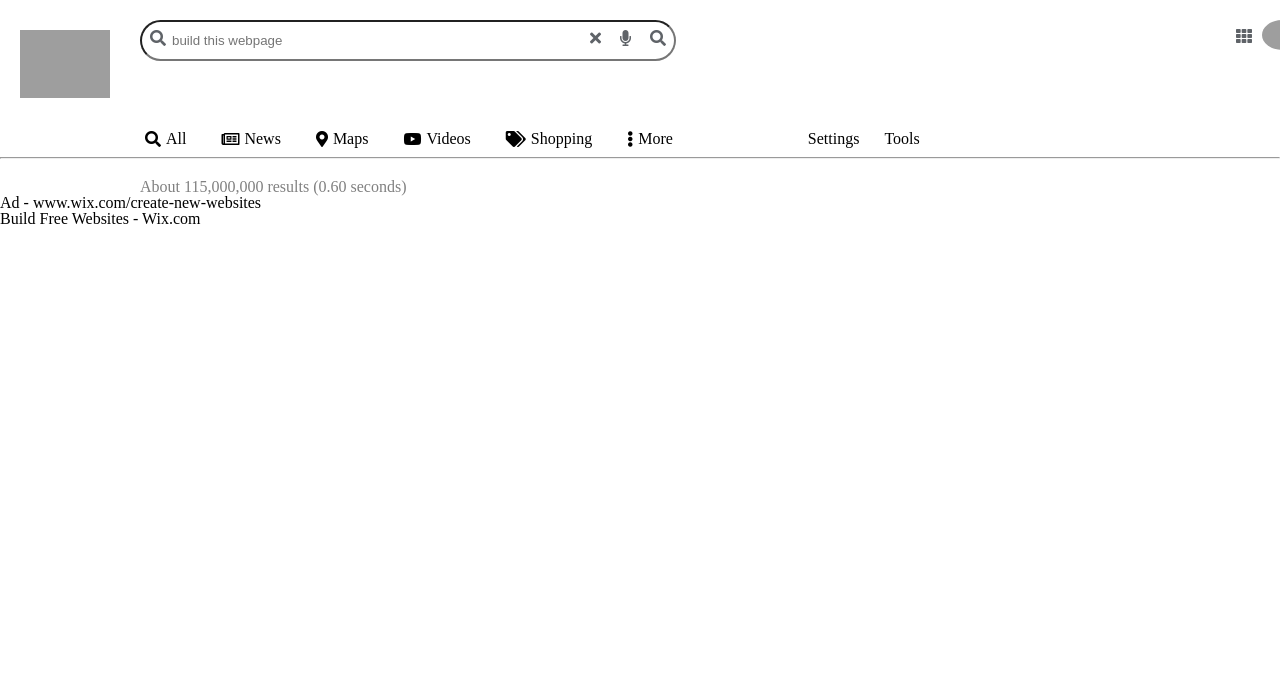
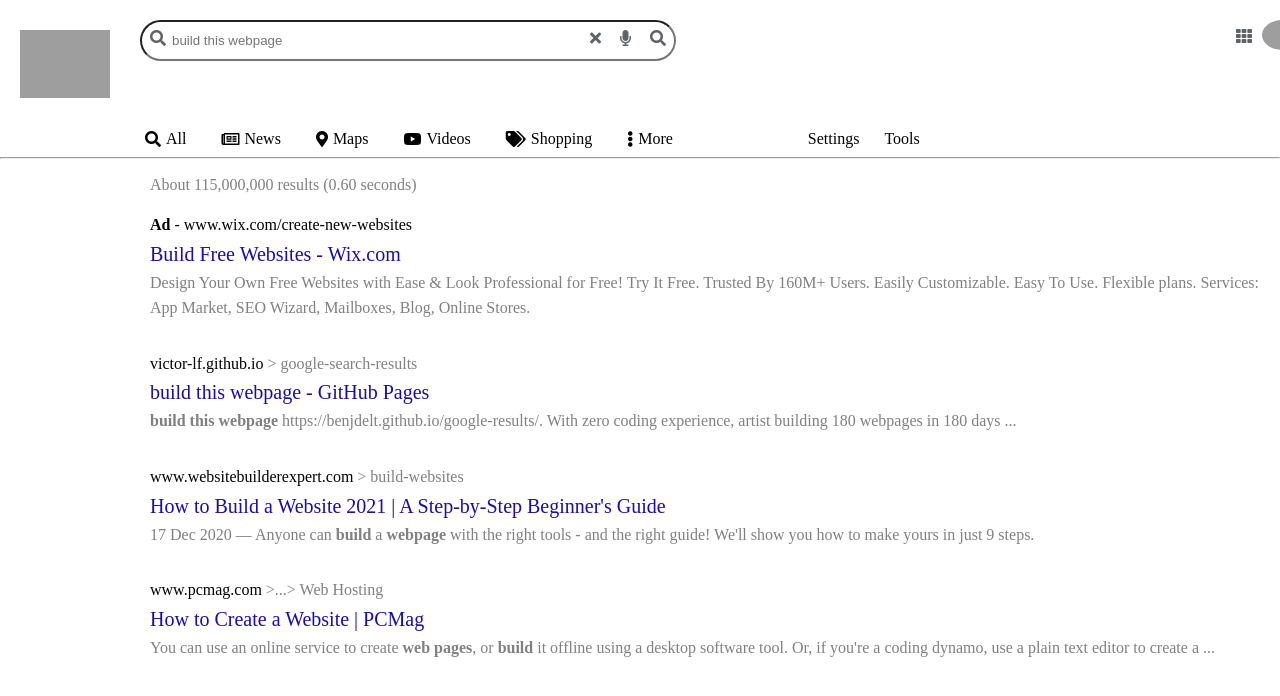
Before and after one commit to o0ops46/build-this-page, a plain HTML site: page index.html in a window 1280 px wide. Shown: the top 696 px of the page. Drawn offline with Linux system fonts and the light colour scheme; grey boxes are pictures that could not be loaded.

Commit message:
finished the project

```diff
--- a/index.html
+++ b/index.html
@@ -58,10 +58,50 @@
       </div>
     </section>
     <hr />
-    <p class="search-result">About 115,000,000 results (0.60 seconds)</p>
-    <section>
-      <p>Ad - www.wix.com/create-new-websites</p>
-      <p>Build Free Websites - Wix.com</p>
+    <section class="advert">
+      <p class="search-result">About 115,000,000 results (0.60 seconds)</p>
+      <p class="ad-website">
+        <span class="bold">
+          <span class="wix">Ad</span> - www.wix.com/create-new-websites
+        </span>
+      </p>
+      <div class="title">Build Free Websites - Wix.com</div>
+      <p class="ad-description">
+        Design Your Own Free Websites with Ease & Look Professional for Free!
+        Try It Free. Trusted By 160M+ Users. Easily Customizable. Easy To Use.
+        Flexible plans. Services: App Market, SEO Wizard, Mailboxes, Blog,
+        Online Stores.
+      </p>
+      <p class="ad-website">
+        <span class="bold">victor-lf.github.io</span> > google-search-results
+      </p>
+      <div class="title">build this webpage - GitHub Pages</div>
+      <p class="ad-description">
+        <span class="wix">build this webpage</span>
+        https://benjdelt.github.io/google-results/. With zero coding experience,
+        artist building 180 webpages in 180 days ...
+      </p>
+      <p class="ad-website">
+        <span class="bold">www.websitebuilderexpert.com</span> > build-websites
+      </p>
+      <div class="title">
+        How to Build a Website 2021 | A Step-by-Step Beginner's Guide
+      </div>
+      <p class="ad-description">
+        17 Dec 2020 — Anyone can <span class="wix">build</span> a
+        <span class="wix">webpage</span> with the right tools - and the right
+        guide! We'll show you how to make yours in just 9 steps.
+      </p>
+      <p class="ad-website">
+        <span class="bold"> www.pcmag.com</span> >...> Web Hosting
+      </p>
+      <div class="title">How to Create a Website | PCMag</div>
+      <p class="ad-description">
+        You can use an online service to create
+        <span class="wix">web pages</span>, or <span class="wix">build</span> it
+        offline using a desktop software tool. Or, if you're a coding dynamo,
+        use a plain text editor to create a ...
+      </p>
     </section>
   </body>
 </html>
--- a/style.css
+++ b/style.css
@@ -204,7 +204,31 @@ hr {
   color: rgb(238, 234, 234);
 }
 .search-result {
-  margin-top: 20px;
-  margin-left: 140px;
+  margin-top: 5px;
+  margin-left: 0px;
+  margin-bottom: 15px;
   color: grey;
 }
+.adverts {
+  margin-left: auto;
+}
+.advert {
+  display: flex;
+  flex-direction: column;
+  margin-left: 150px;
+  line-height: 1.6;
+  color: grey;
+}
+.ad-description {
+  margin-bottom: 30px;
+}
+.wix {
+  font-weight: 700;
+}
+.title {
+  color: #1a0dab;
+  font-size: 20px;
+}
+.bold {
+  color: black;
+}
```
